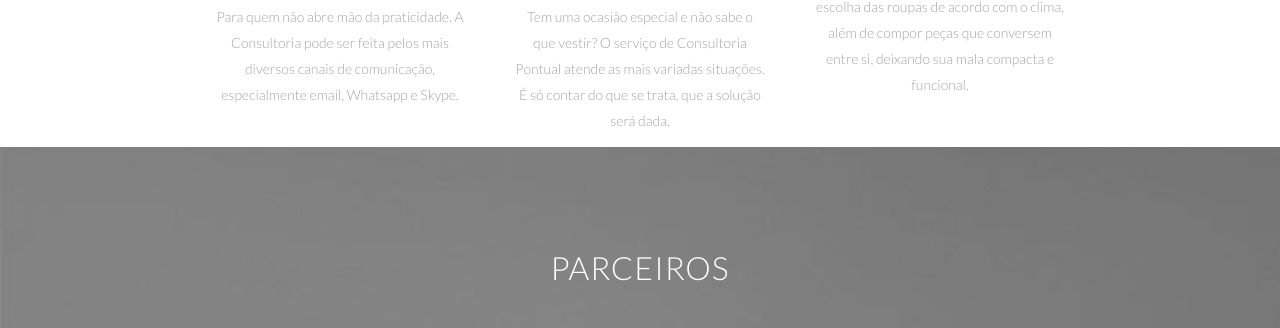
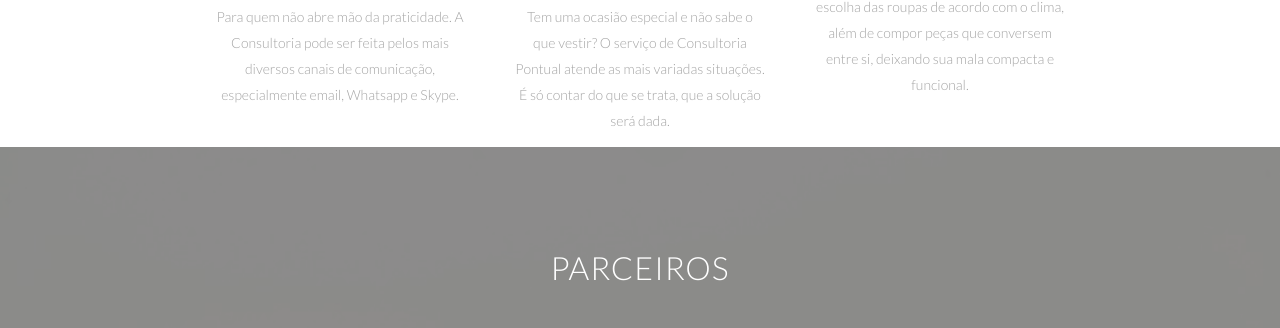
Before and after one commit to cesarbess/carolinebessstylist, a plain HTML site: page index.html in a window 1280 px wide. Shown: the part 2114-2442 px from the top of the page. Drawn offline with Linux system fonts and the light colour scheme.

Commit message:
Update background partners image

```diff
--- a/css/api.css
+++ b/css/api.css
@@ -765,7 +765,7 @@ h1 span{
   position:relative;
   width:100%;
   height:400px;
-  background:url('../img/background/partners-background.jpg') 0px 0px fixed;
+  background:url('../img/background/background-partners.jpg') 0px 0px fixed;
     -webkit-background-size: cover;
   -moz-background-size: cover;
   -o-background-size: cover;
--- a/css/style.css
+++ b/css/style.css
@@ -762,7 +762,7 @@ h1 span{
   width:100%;
   z-index:10;
   height:400px;
-  background:url('../img/background/partners-background.jpg') 0px 0px fixed;
+  background:url('../img/background/background-partners.jpg') 0px 0px fixed;
     -webkit-background-size: cover;
   -moz-background-size: cover;
   -o-background-size: cover;
```
Also changed, not shown: img/background/background-partners.jpg (added).
